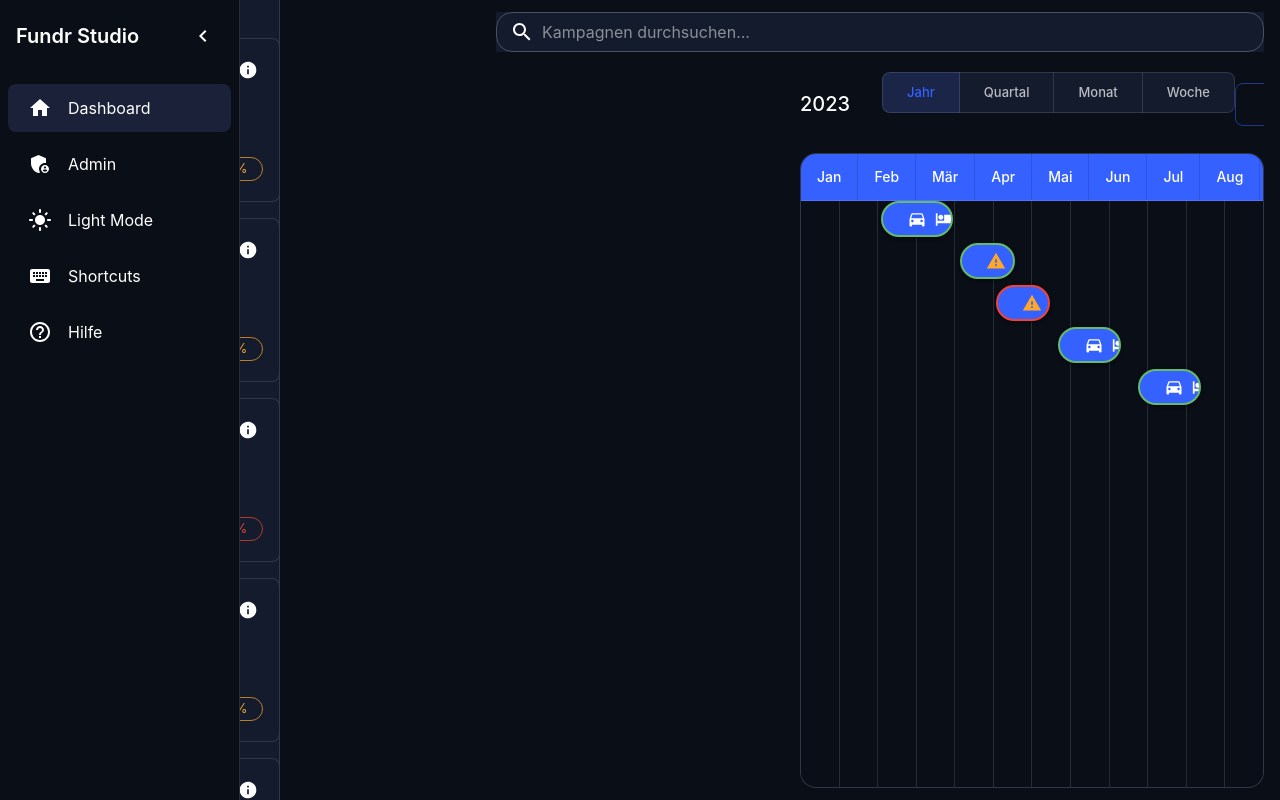
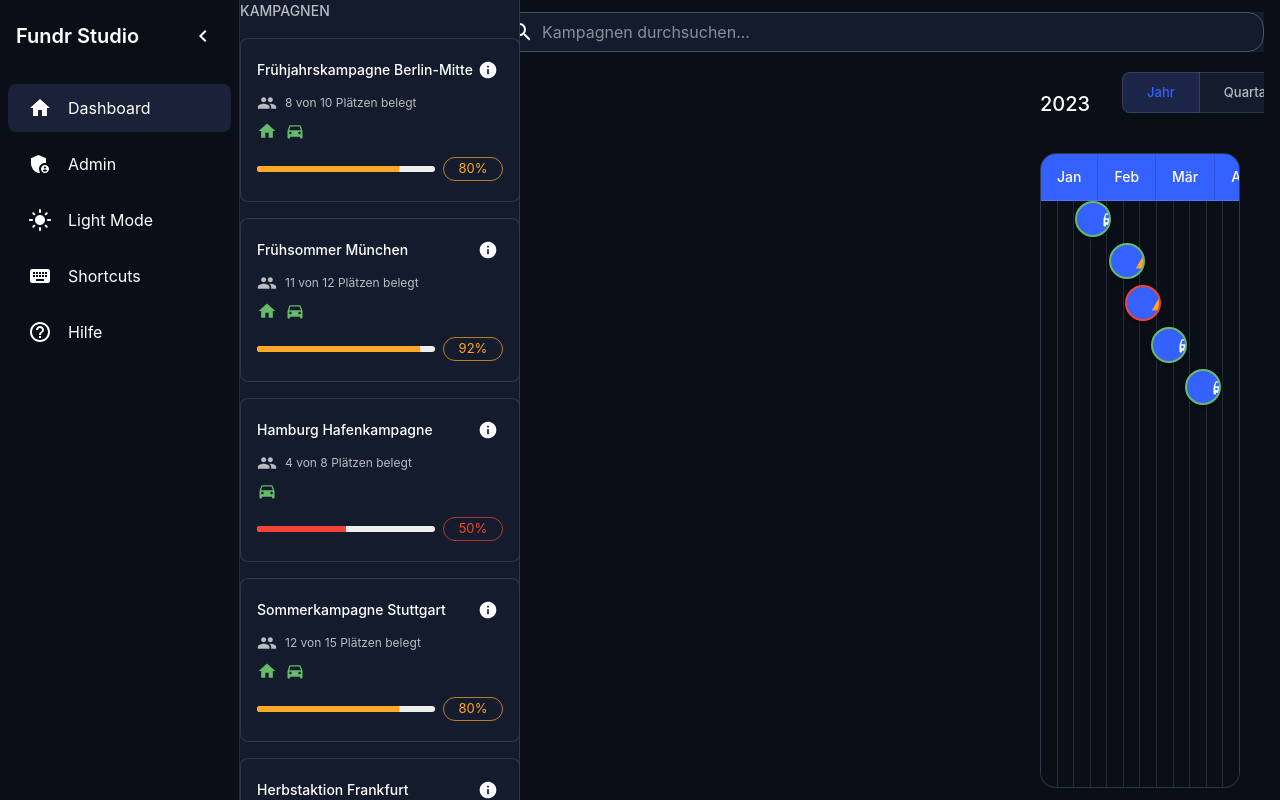
Before and after one commit to TIHAPIO/fundraiser-planner, a React app: page / in a window 1280 px wide. Built offline with nearby package versions, Linux system fonts and the light colour scheme.

Commit message:
fix: Align sidebar with main navigation

```diff
--- a/src/components/CalendarView.js
+++ b/src/components/CalendarView.js
@@ -21,7 +21,10 @@ import WarningIcon from '@mui/icons-material/Warning';
 import ChevronLeftIcon from '@mui/icons-material/ChevronLeft';
 import ChevronRightIcon from '@mui/icons-material/ChevronRight';
 
-const CalendarView = ({ campaigns = [], onError }) => {
+const CAMPAIGN_SIDEBAR_WIDTH = 280;
+const DRAWER_WIDTH = 240;
+
+const CalendarView = ({ campaigns = [], onError, drawerOpen }) => {
   const theme = useTheme();
   const timelineRef = useRef(null);
   const [timeUnit, setTimeUnit] = useState('year');
@@ -328,16 +331,24 @@ const CalendarView = ({ campaigns = [], onError }) => {
       display: 'flex',
       height: '100%',
       position: 'relative',
+      minHeight: 0,
     }}>
       <Box sx={{
+        width: CAMPAIGN_SIDEBAR_WIDTH,
         position: 'fixed',
-        left: 0,
         top: 0,
         bottom: 0,
-        width: 280,
-        zIndex: 2,
+        left: drawerOpen ? DRAWER_WIDTH : theme.spacing(7),
         bgcolor: theme.palette.background.paper,
         borderRight: `1px solid ${theme.palette.divider}`,
+        transition: theme.transitions.create('left', {
+          easing: theme.transitions.easing.sharp,
+          duration: theme.transitions.duration.enteringScreen,
+        }),
+        zIndex: 1,
+        display: 'flex',
+        flexDirection: 'column',
+        overflow: 'auto',
       }}>
         <CampaignSidebar
           campaigns={sortedCampaigns}
@@ -349,9 +360,15 @@ const CalendarView = ({ campaigns = [], onError }) => {
         flex: 1,
         display: 'flex',
         flexDirection: 'column',
-        ml: '280px',
-        pl: 3,
+        marginLeft: `calc(${CAMPAIGN_SIDEBAR_WIDTH}px + ${drawerOpen ? DRAWER_WIDTH : theme.spacing(7)}px)`,
+        paddingRight: 3,
+        paddingLeft: 3,
+        minWidth: 0,
         overflow: 'hidden',
+        transition: theme.transitions.create('margin-left', {
+          easing: theme.transitions.easing.sharp,
+          duration: theme.transitions.duration.enteringScreen,
+        }),
       }}>
         <Box sx={{
           display: 'flex',
@@ -587,6 +604,7 @@ CalendarView.propTypes = {
     })
   ),
   onError: PropTypes.func,
+  drawerOpen: PropTypes.bool,
 };
 
 export default CalendarView;
```
